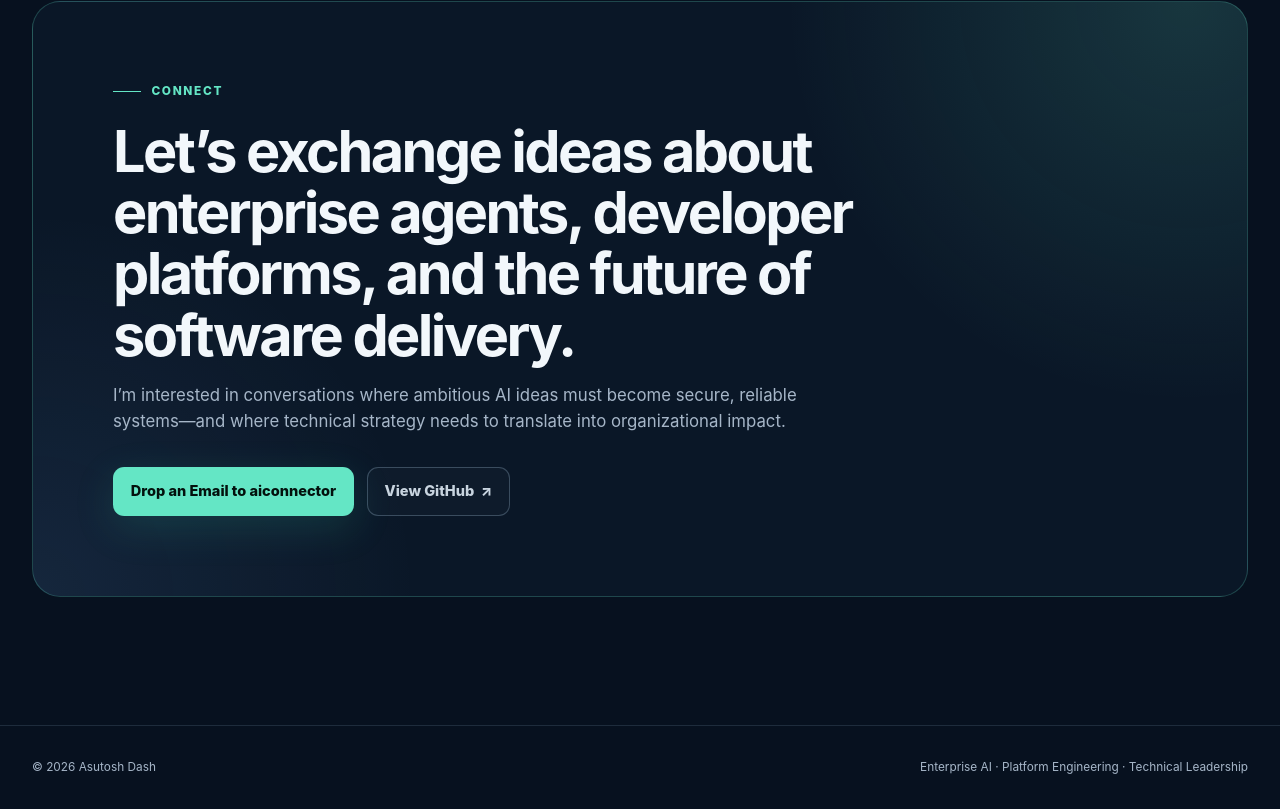
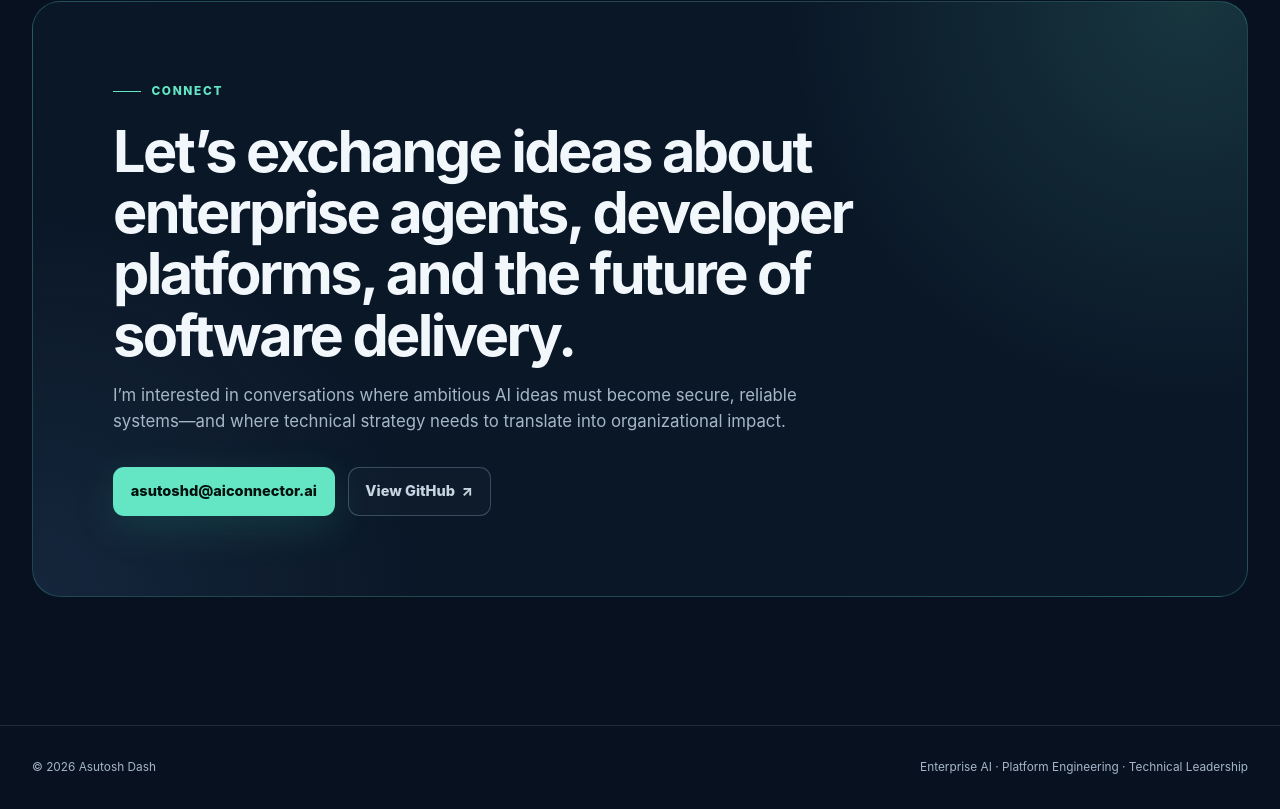
Before and after one commit to asutoshdash/aiconnector.ai, a plain HTML site: page index.html in a window 1280 px wide. Shown: the part 6113-6922 px from the top of the page. Drawn offline with Linux system fonts and the light colour scheme.

Commit message:
Show contact email prominently

```diff
--- a/index.html
+++ b/index.html
@@ -341,7 +341,7 @@
         <h2>Let’s exchange ideas about enterprise agents, developer platforms, and the future of software delivery.</h2>
         <p>I’m interested in conversations where ambitious AI ideas must become secure, reliable systems—and where technical strategy needs to translate into organizational impact.</p>
         <div class="hero-actions">
-          <a class="button button-primary" href="mailto:asutoshd@aiconnector.ai">Drop an Email to aiconnector</a>
+          <a class="button button-primary" href="mailto:asutoshd@aiconnector.ai">asutoshd@aiconnector.ai</a>
           <a class="button button-secondary" href="https://github.com/asutoshdash" target="_blank" rel="noreferrer">View GitHub <span aria-hidden="true">↗</span></a>
         </div>
       </div>
```
